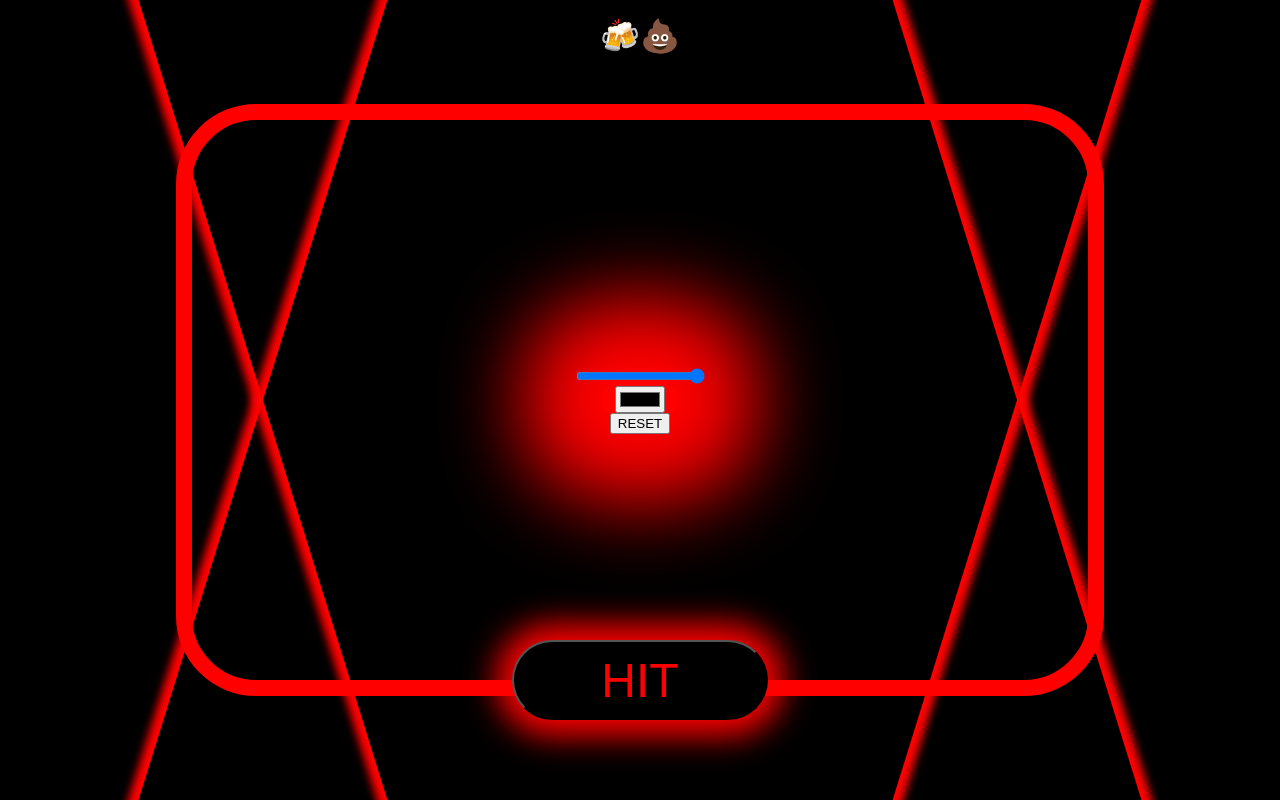
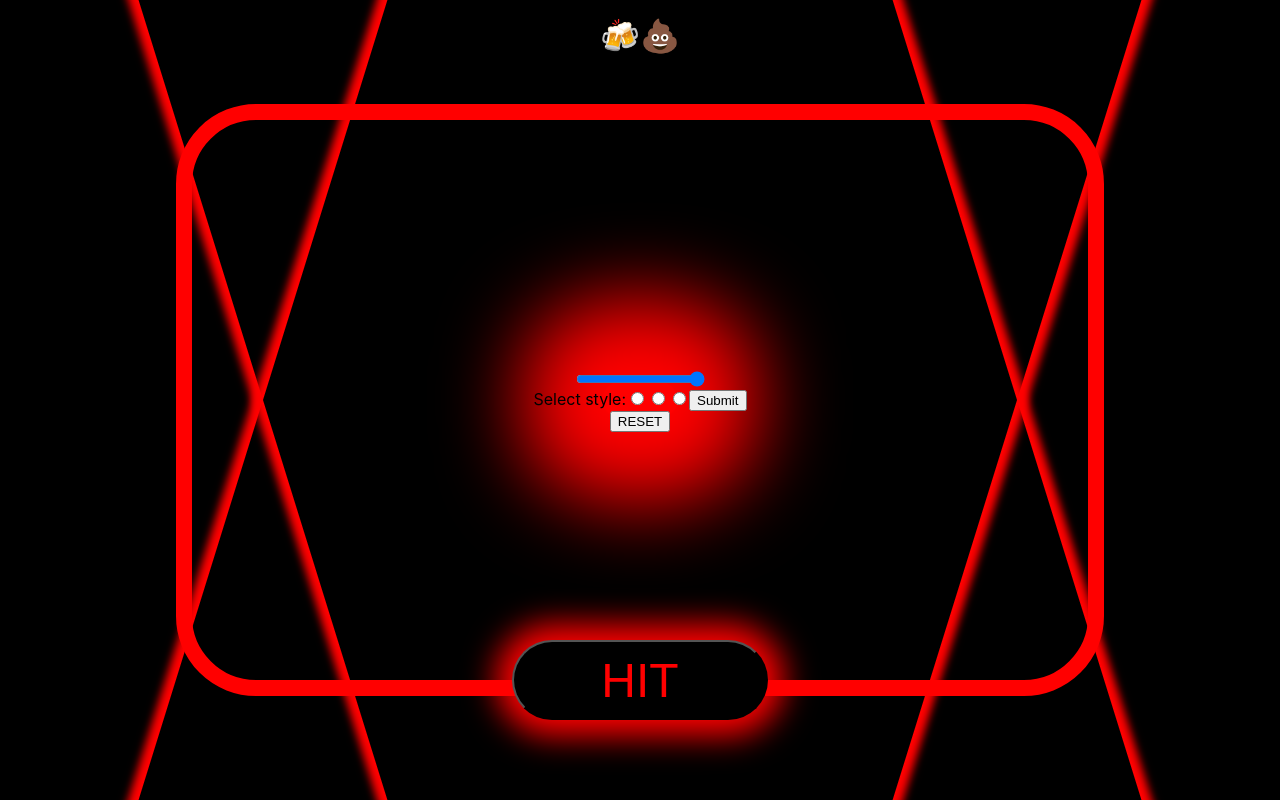
Before and after one commit to ulldecorb/fun-with-divs, a React (Create React App) app in the folder fun-with-divs/: page / in a window 1280 px wide. Built offline with nearby package versions, Linux system fonts and the light colour scheme.

Commit message:
Add color form on menu component

```diff
--- a/fun-with-divs/src/components/Menu/index.jsx
+++ b/fun-with-divs/src/components/Menu/index.jsx
@@ -2,11 +2,24 @@ import React from 'react';
 import './menu.css';
 
 export const Menu = function Menu() {
+  const handleColor = (event) => {
+    event.preventDefault();
+  };
+
   return (
     <section className="menu">
       <div className="menu__box">
         <input type="range" name="rotation-speed" id="rotation-speed" max="10" min="2" />
-        <input type="color" name="divs-color" id="divs-color" />
+        <form onSubmit={handleColor}>
+          <label>
+            Select style:
+            <input type="radio" name="style" id="red" />
+            <input type="radio" name="style" id="noir" />
+            <input type="radio" name="style" id="gum" />
+          </label>
+          <input type="submit" value="Submit" />
+        </form>
+        {/* <input type="color" name="divs-color" id="divs-color" /> */}
         <button type="button">RESET</button>
       </div>
     </section>
```
